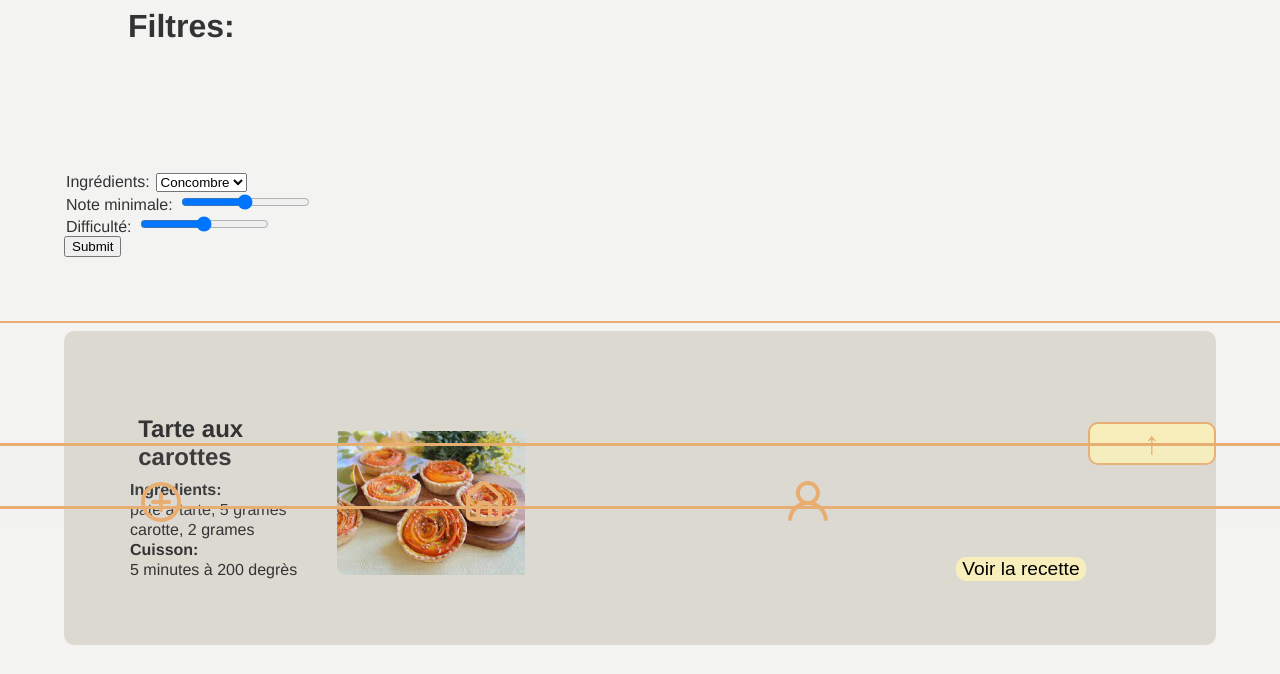
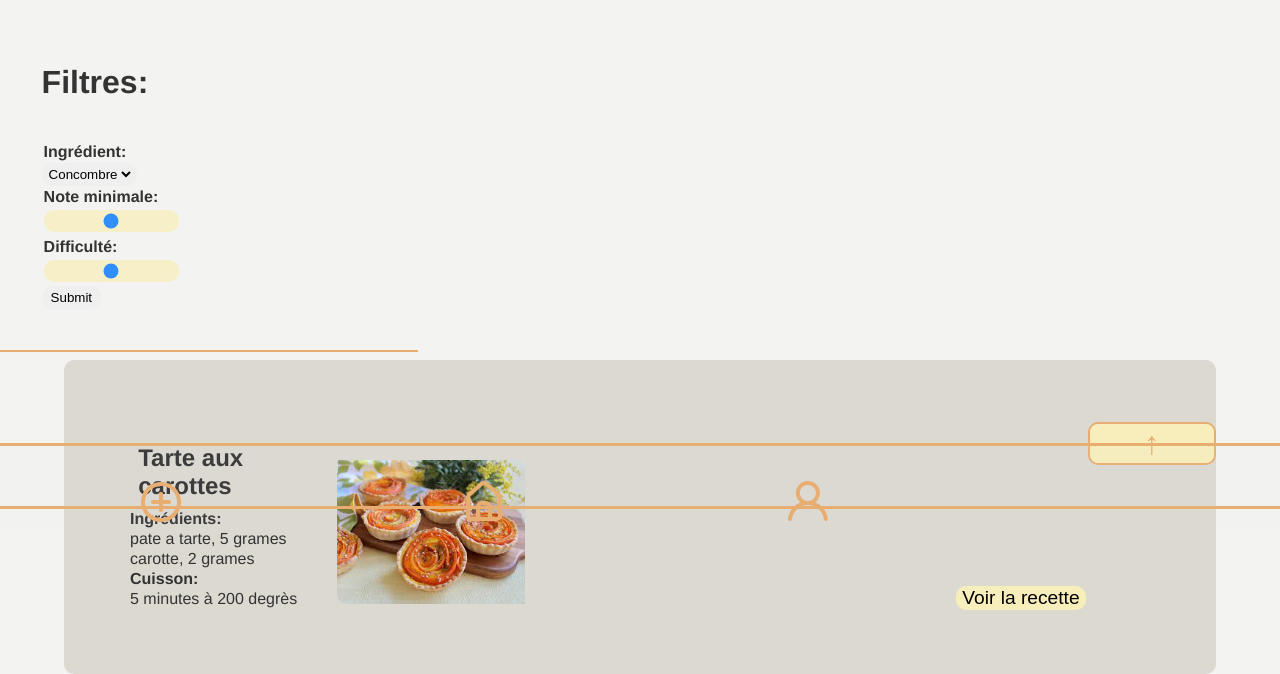
Before and after one commit to Solemadd/racook, a PHP site: page /main.html in a window 1280 px wide. Shown: the part 258-932 px from the top of the page. Before the commit the page ends 903 px from the top, so only its background shows below. Run offline with PHP 8.4, Linux system fonts and the light colour scheme.

Commit message:
finalisation de la page manage.html, mise en forme du formulaire de filtres

```diff
--- a/main.html
+++ b/main.html
@@ -59,16 +59,16 @@ function topFunction() {
 
   </footer>
 
-  <aside id="filtres" class="">
+  <aside id="filtres" class="newrecipe">
     <h3>Filtres:</h3>
     <form class="margin5">
-      <p>Ingrédients:</p> <select name="" id="">
+      <h6>Ingrédient:</h6> <select name="" id="">
         <option value="1">Concombre</option>
       </select>
       <br>
-      <p>Note minimale:</p> <input type="range" min="1" max="5"> <br>
-      <p>Difficulté:</p> <input type="range" min="1" max="5">
-      <br class="margin10">
+      <h6>Note minimale:</h6> <input type="range" min="1" max="5"> <br>
+      <h6>Difficulté:</h6> <input type="range" min="1" max="5">
+      <br>
       <input type="submit">
     </form>
     <hr class="width100 primary">
--- a/style.css
+++ b/style.css
@@ -225,3 +225,16 @@ border-radius: 10px;}
     border-radius: 10px;
     font-family: 'Helvetica', sans-serif;
     font-weight: normal;}
+
+    input[type=range] {
+        -webkit-appearance: none;
+        padding: 0;
+        font: inherit;
+        outline: none;
+        color: var(--primary);
+        opacity: .8;
+        background: var(--lighter);
+        box-sizing: border-box;
+        transition: opacity .2s;
+        cursor:pointer;
+      }
```
